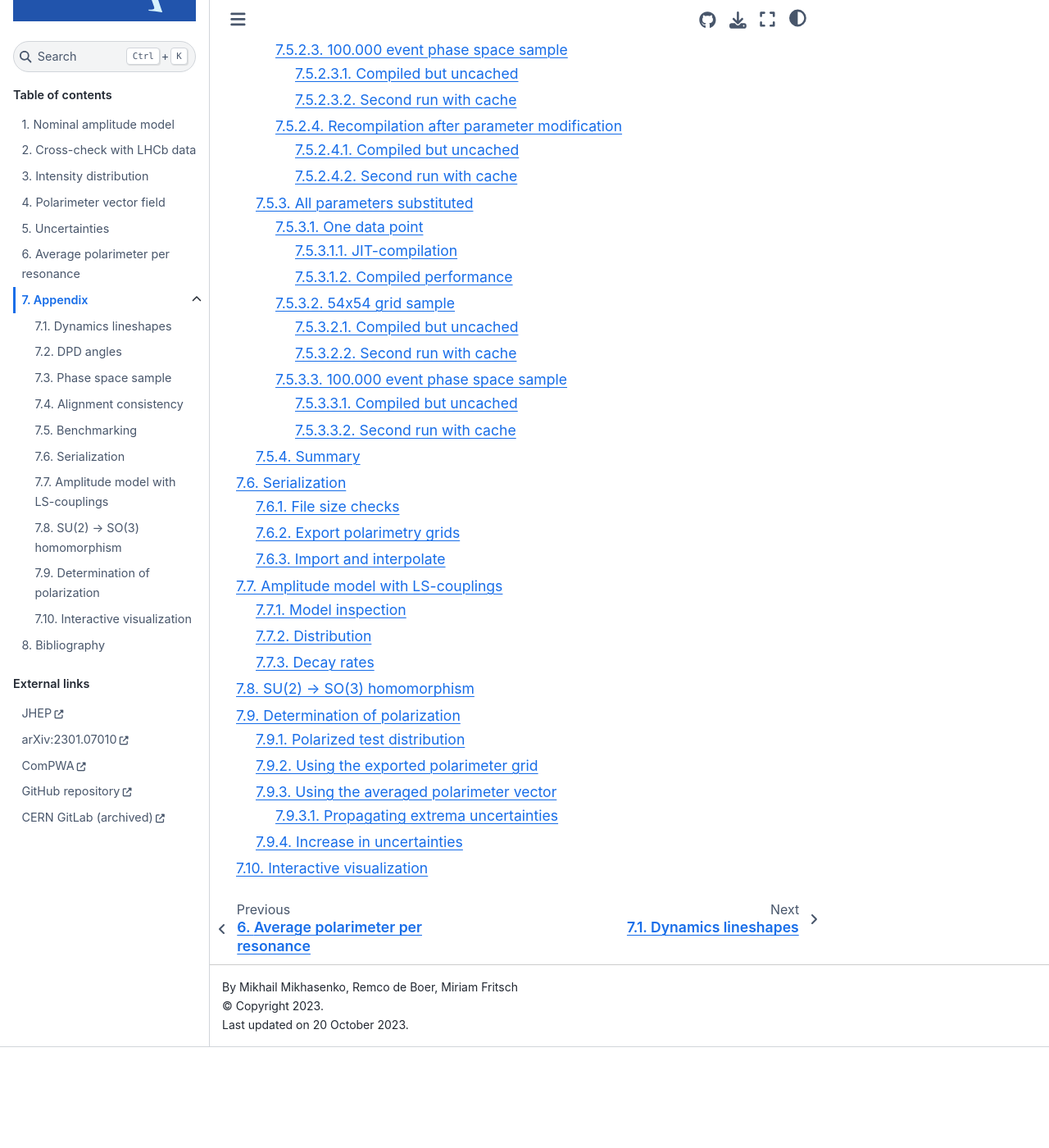
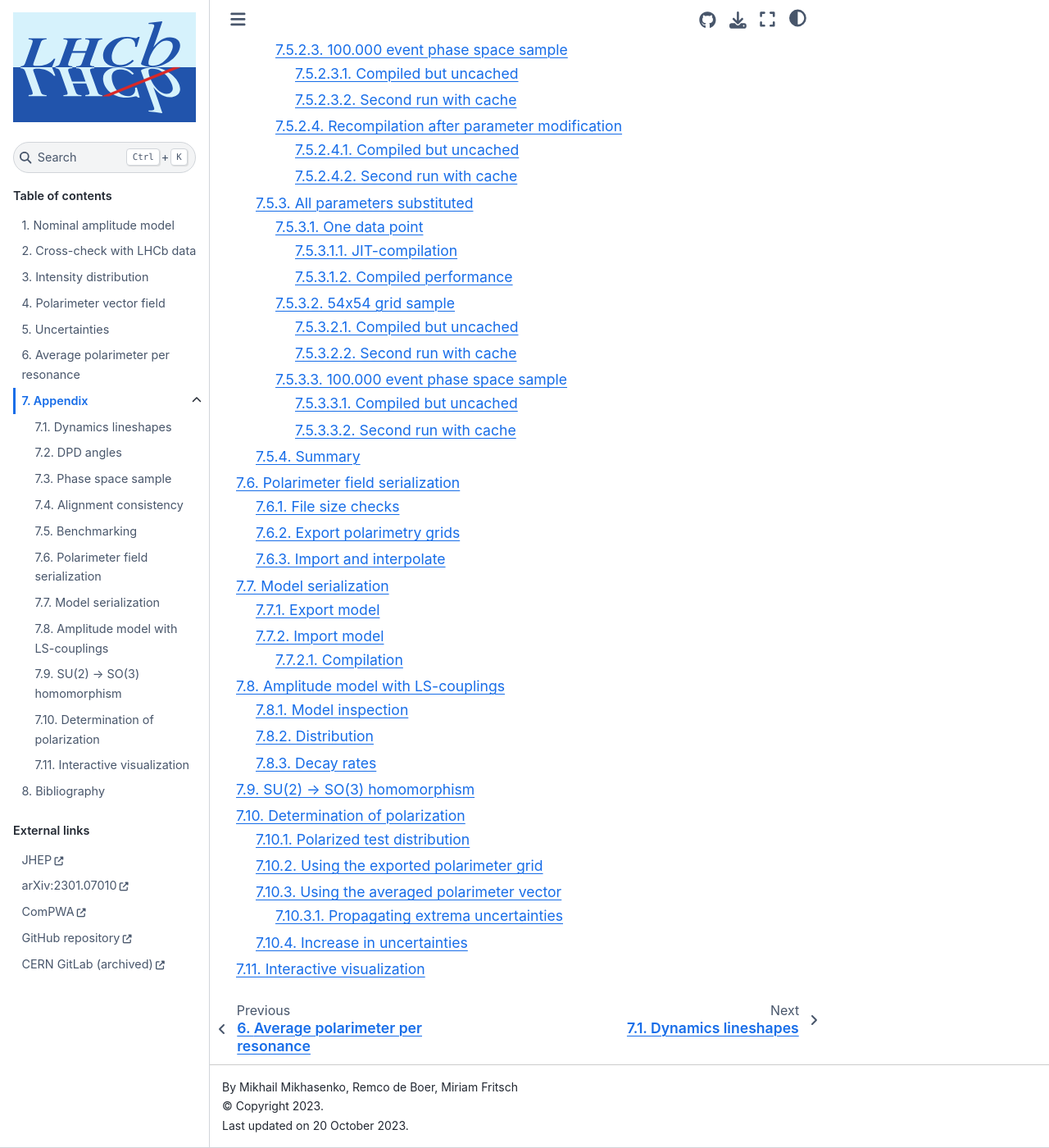
Before and after one commit to ComPWA/polarimetry, a Sphinx documentation site: the page built from docs/appendix.md, in a window 1280 px wide and 1400 px high, scrolled down 650 px. Shown: the whole window at 82% size. Built offline with Sphinx 7.4.7 and the Sphinx Book theme 1.1.4, drawn with Linux system fonts in a browser that asks for light colours; pages that are not in the unit, such as notebooks, are missing from menus; the version number could not be read and is left out; comment, search, counter and statistics services are not loaded; before the commit the page ends 1927 px from its top, so only the background shows below that.

Commit message:
DOC: demonstrate expression serialization (#291)
Co-authored-by: pre-commit-ci[bot] <66853113+pre-commit-ci[bot]@users.noreply.github.com>
Co-authored-by: Remco de Boer <29308176+redeboer@users.noreply.github.com>
Co-authored-by: GitHub <noreply@github.com>

```diff
--- a/docs/appendix.md
+++ b/docs/appendix.md
@@ -7,6 +7,7 @@ appendix/phase-space
 appendix/alignment
 appendix/benchmark
 appendix/serialization
+appendix/model-serialization
 appendix/ls-model
 appendix/homomorphism
 zz.polarization-fit
--- a/pyproject.toml
+++ b/pyproject.toml
@@ -155,6 +155,7 @@ ruff = [
     "--extend-ignore=N8",
     "--extend-ignore=PLR0915",
     "--extend-ignore=S101",
+    "--extend-ignore=S301",
     "--extend-ignore=T201",
     "--line-length=85",
 ]
```
Also changed, not shown: docs/appendix/model-serialization.ipynb (added), docs/appendix/serialization.ipynb, 1 other file.
